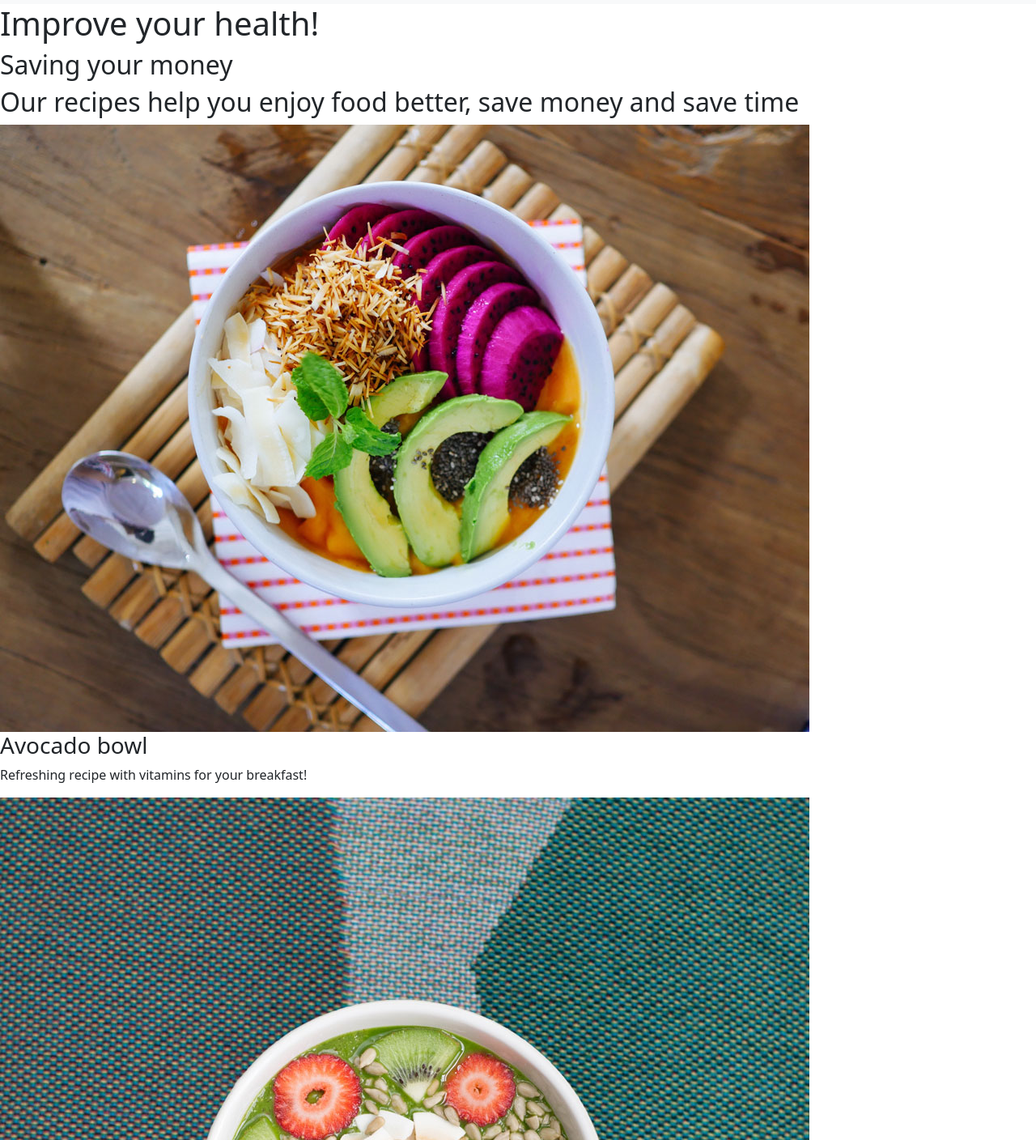
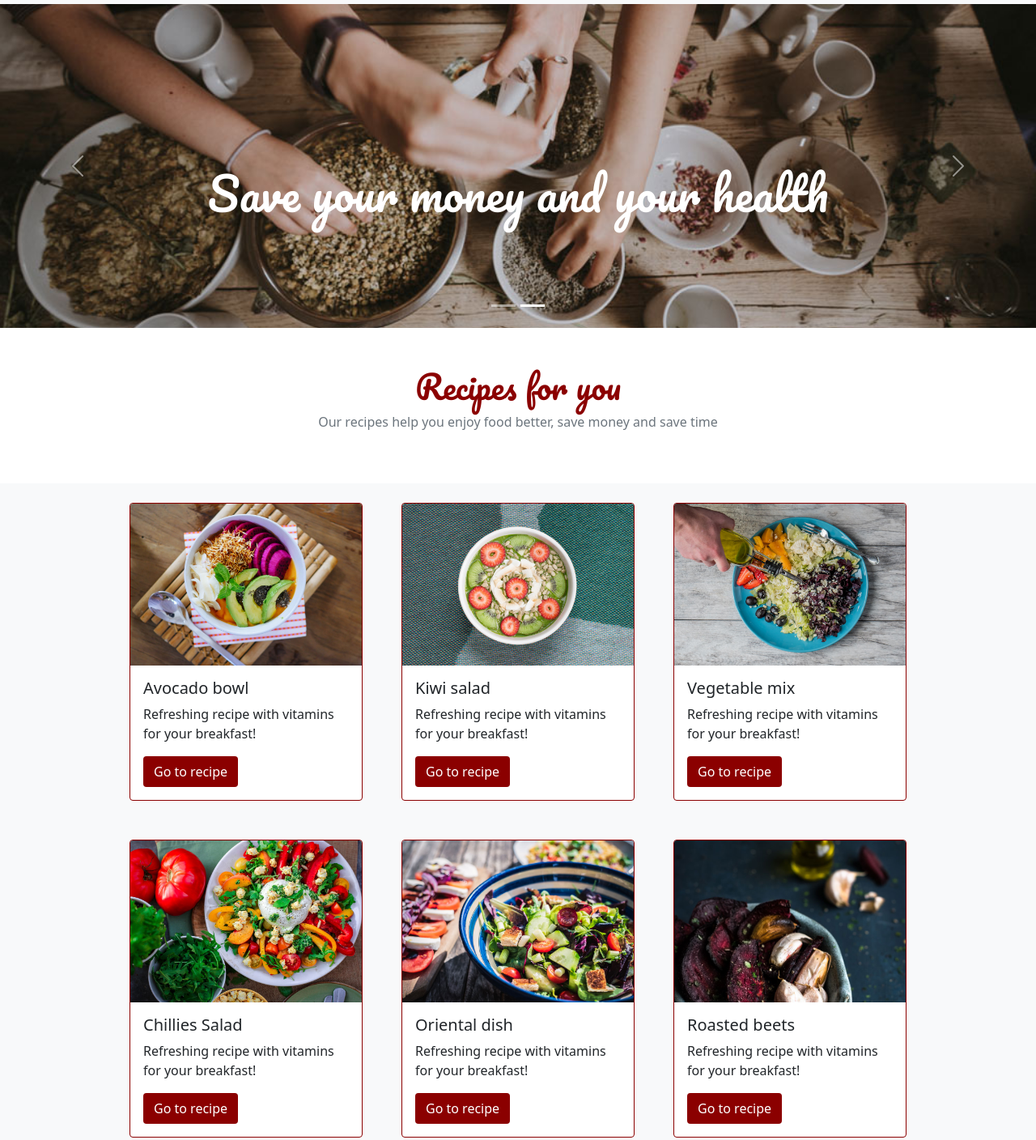
Before and after one commit to andersonlaurindo/landing-page-bootstrap, a plain HTML site: page index.html in a window 1280 px wide. Shown: the part 51-1459 px from the top of the page at 81% size. Drawn offline with nearby package versions, Linux system fonts and the light colour scheme.

Commit message:
Adding cards with Bootstrap grid

```diff
--- a/index.html
+++ b/index.html
@@ -4,69 +4,147 @@
 <head>
   <meta charset="utf-8">
   <meta name="viewport" content="width=device-width, initial-scale=1">
-    <title>fruta e fruto</title>
-    <link href="https://cdn.jsdelivr.net/npm/bootstrap@5.0.0-beta3/dist/css/bootstrap.min.css" rel="stylesheet" integrity="sha384-eOJMYsd53ii+scO/bJGFsiCZc+5NDVN2yr8+0RDqr0Ql0h+rP48ckxlpbzKgwra6" crossorigin="anonymous">
+  <title>Fruit & fruit</title>
+  <link rel="preconnect" href="https://fonts.gstatic.com">
+  <link href="https://fonts.googleapis.com/css2?family=Pacifico&display=swap" rel="stylesheet">
+  <link href="https://cdn.jsdelivr.net/npm/bootstrap@5.0.0-beta3/dist/css/bootstrap.min.css" rel="stylesheet"
+    integrity="sha384-eOJMYsd53ii+scO/bJGFsiCZc+5NDVN2yr8+0RDqr0Ql0h+rP48ckxlpbzKgwra6" crossorigin="anonymous">
   <link rel="stylesheet" type="text/css" href="src/style.css">
 </head>
 
 <body>
 
-    <nav class="navbar navbar-expand-lg navbar-light bg-light fixed-top">
+  <header>
+    <nav class="navbar navbar-expand-lg navbar-light bg-light">
       <div class="container-fluid">
         <a class="navbar-brand" href="#">Fruit & Fruit</a>
-          <button class="navbar-toggler" type="button" data-bs-toggle="collapse" data-bs-target="#navbarNavAltMarkup" aria-controls="navbarNavAltMarkup" aria-expanded="false" aria-label="Toggle navigation">
+        <button class="navbar-toggler" type="button" data-bs-toggle="collapse" data-bs-target="#navbarNavAltMarkup"
+          aria-controls="navbarNavAltMarkup" aria-expanded="false" aria-label="Toggle navigation">
           <span class="navbar-toggler-icon"></span>
         </button>
         <div class="collapse navbar-collapse justify-content-end" id="navbarNavAltMarkup">
-            <div class="navbar-nav">
-              <a class="nav-link active" aria-current="page" href="#">home</a>
-              <a class="nav-link" href="#">recipes</a>
-              <a class="nav-link" href="#">about</a>
-              <a class="nav-link" href="#">contact</a>
+          <ul class="navbar-nav">
+            <li><a class="nav-link active" aria-current="page" href="#">home</a></li>
+            <li><a class="nav-link" href="#">recipes</a></li>
+            <li><a class="nav-link" href="#">about</a></li>
+            <li><a class="nav-link" href="#">contact</a></li>
+          </ul>
+        </div>
+      </div>
+    </nav>
+  </header>
+
+  <main>
+    <section class="carousel">
+      <div id="carouselExampleCaptions" class="carousel slide" data-bs-ride="carousel" data-bs-interval="3000">
+        <div class="carousel-indicators">
+          <button type="button" data-bs-target="#carouselExampleCaptions" data-bs-slide-to="0" class="active"
+            aria-current="true" aria-label="Slide 1"></button>
+          <button type="button" data-bs-target="#carouselExampleCaptions" data-bs-slide-to="1"
+            aria-label="Slide 2"></button>
+        </div>
+        <div class="carousel-inner">
+          <div class="carousel-item active">
+            <img src="src/img/carousel-img1.jpg" class="d-block w-100 image-carousel-one" alt="...">
+            <div class="carousel-caption d-none d-md-block h-50">
+              <h1 class="font-title display-4">Enjoy your food better</h1>
+            </div>
+          </div>
+          <div class="carousel-item">
+            <img src="src/img/carousel-img2.jpg" class="d-block w-100 image-carousel-two" alt="...">
+            <div class="carousel-caption d-none d-md-block h-50">
+              <h1 class="font-title display-4">Save your money and your health</h1>
             </div>
           </div>
         </div>
-      </nav>
+        <button class="carousel-control-prev" type="button" data-bs-target="#carouselExampleCaptions"
+          data-bs-slide="prev">
+          <span class="carousel-control-prev-icon" aria-hidden="true"></span>
+          <span class="visually-hidden">Previous</span>
+        </button>
+        <button class="carousel-control-next" type="button" data-bs-target="#carouselExampleCaptions"
+          data-bs-slide="next">
+          <span class="carousel-control-next-icon" aria-hidden="true"></span>
+          <span class="visually-hidden">Next</span>
+        </button>
+      </div>
+    </section>
 
-    <title>fruit & fruit</title>
+    <section id="title">
+      <h1 class="text-center font-title special-color pt-5">Recipes for you</h1>
+      <p class="text-center text-secondary pb-5">Our recipes help you enjoy food better, save money and save time</p>
+    </section>
 
-    <h1>Enjoy your food better</h1>
-    <h1>Improve your health!</h1>
+    <section id="recipes" class="container-fluid bg-light">
+      <div class="row justify-content-md-center">
+        <article class="card border-special-color card-width  p-0 m-4 col-12 col-md-4">
+          <img src="src/img/recipe-avocado.jpg" class="card-img-top card-position-image"
+            alt="bowl with avocado salad, top view">
+          <div class="card-body">
+            <h5 class="card-title">Avocado bowl</h5>
+            <p class="card-text">Refreshing recipe with vitamins for your breakfast!</p>
+            <a href="#" class="btn button-special-color">Go to recipe</a>
+          </div>
+        </article>
 
-    <h2>Saving your money</h2>
-    <h2>Our recipes help you enjoy food better, save money and save time</h2>
+        <article class="card border-special-color card-width  p-0 m-4 col-12 col-md-4">
+          <img src="src/img/recipe-kiwi.jpg" class="card-img-top card-position-image"
+            alt="porridge bowl with kiwi, top view">
+          <div class="card-body">
+            <h5 class="card-title">Kiwi salad</h5>
+            <p class="card-text">Refreshing recipe with vitamins for your breakfast!</p>
+            <a href="#" class="btn button-special-color">Go to recipe</a>
+          </div>
+        </article>
 
-    <img src="src/img/recipe-avocado.jpg" alt="bowl with avocado salad, top view">
-    <h3>Avocado bowl</h3>
-    <p>Refreshing recipe with vitamins for your breakfast!</p>
+        <article class="card border-special-color card-width  p-0 m-4 col-12 col-md-4">
+          <img src="src/img/recipe-mix.jpg" class="card-img-top card-position-image"
+            alt="vegetable mix and person hand adding olive oil, top view">
+          <div class="card-body">
+            <h5 class="card-title">Vegetable mix</h5>
+            <p class="card-text">Refreshing recipe with vitamins for your breakfast!</p>
+            <a href="#" class="btn button-special-color">Go to recipe</a>
+          </div>
+        </article>
 
-    <img src="src/img/recipe-kiwi.jpg" alt="porridge bowl with kiwi, top view">
-    <h3>Kiwi salad</h3>
-    <p>Refreshing recipe with vitamins for your breakfast!</p>
+        <article class="card border-special-color card-width  p-0 m-4 col-12 col-md-4">
+          <img src="src/img/recipe-chilli.jpg" class="card-img-top card-position-image"
+            alt="chili salad with some ingredients on the side, top view">
+          <div class="card-body">
+            <h5 class="card-title">Chillies Salad</h5>
+            <p class="card-text">Refreshing recipe with vitamins for your breakfast!</p>
+            <a href="#" class="btn button-special-color">Go to recipe</a>
+          </div>
+        </article>
 
-    <img src="src/img/recipe-mix.jpg"
-        alt="vegetable mix and person hand adding olive oil, top view">
-    <h3>Vegetable mix</h3>
-    <p>Refreshing recipe with vitamins for your breakfast!</p>
+        <article class="card border-special-color card-width  p-0 m-4 col-12 col-md-4">
+          <img src="src/img/recipe-oriental.jpg" class="card-img-top card-position-image"
+            alt="bowl with oriental style vegetable salad, top view">
+          <div class="card-body">
+            <h5 class="card-title">Oriental dish</h5>
+            <p class="card-text">Refreshing recipe with vitamins for your breakfast!</p>
+            <a href="#" class="btn button-special-color">Go to recipe</a>
+          </div>
+        </article>
 
-    <img src="src/img/recipe-chilli.jpg"
-        alt="chili salad with some ingredients on the side, top view">
-    <h3>Chillies Salad</h3>
-    <p>Refreshing recipe with vitamins for your breakfast!</p>
-
-    <img src="src/img/recipe-oriental.jpg" alt="bowl with oriental style vegetable salad, top view">
-    <h3>Oriental dish</h3>
-    <p>Refreshing recipe with vitamins for your breakfast!</p>
-
-    <img src="src/img/recipe-beet.jpg"
+        <article class="card border-special-color card-width  p-0 m-4 col-12 col-md-4">
+          <img src="src/img/recipe-beet.jpg" class="card-img-top card-position-image"
             alt="bowl with roasted beets and garlic cloves in the foreground, with ingredients in the background">
-    <h3>Roasted beets</h3>
-    <p>Refreshing recipe with vitamins for your breakfast!
-    </p>
+          <div class="card-body">
+            <h5 class="card-title">Roasted beets</h5>
+            <p class="card-text">Refreshing recipe with vitamins for your breakfast!</p>
+            <a href="#" class="btn button-special-color">Go to recipe</a>
+          </div>
+        </article>
+      </div>
+    </section>
+  </main>
 
   <p>contact:<a href="mailto:email@fruitandfruit.com">email@fruitandfruit.com</a></p>
 
-    <script src="https://cdn.jsdelivr.net/npm/bootstrap@5.0.0-beta3/dist/js/bootstrap.bundle.min.js" integrity="sha384-JEW9xMcG8R+pH31jmWH6WWP0WintQrMb4s7ZOdauHnUtxwoG2vI5DkLtS3qm9Ekf" crossorigin="anonymous"></script>
+  <script src="https://cdn.jsdelivr.net/npm/bootstrap@5.0.0-beta3/dist/js/bootstrap.bundle.min.js"
+    integrity="sha384-JEW9xMcG8R+pH31jmWH6WWP0WintQrMb4s7ZOdauHnUtxwoG2vI5DkLtS3qm9Ekf"
+    crossorigin="anonymous"></script>
 
 </body>
 
--- a/src/style.css
+++ b/src/style.css
@@ -0,0 +1,37 @@
+.card-width {
+    max-width: 18rem;
+}
+
+.image-carousel-one {
+    object-fit: cover;
+    object-position: 0 80%;
+    height: 400px;
+}
+
+.image-carousel-two {
+    object-fit: cover;
+    height: 400px;
+}
+
+.font-title {
+    font-family: 'Pacifico', cursive;
+}
+
+.special-color {
+    color: darkred;
+}
+
+.button-special-color {
+    background-color: darkred;
+    color: white;
+}
+
+.border-special-color {
+    border-color: darkred;
+}
+
+.card-position-image {
+    object-fit: cover;
+    /*object-position: 0 80%;*/
+    height: 200px;
+}
```
Lines whose indentation alone changed are shown as unchanged.
